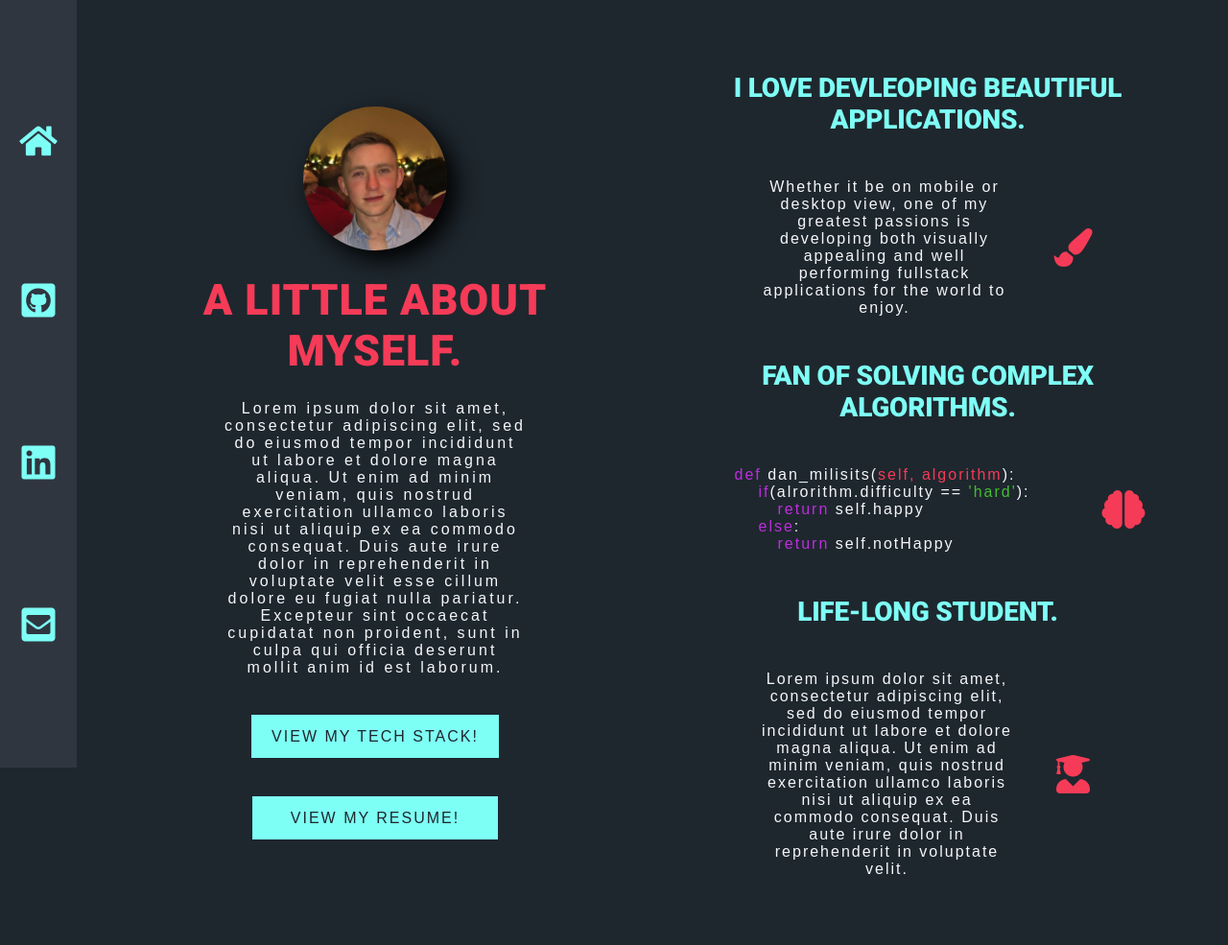
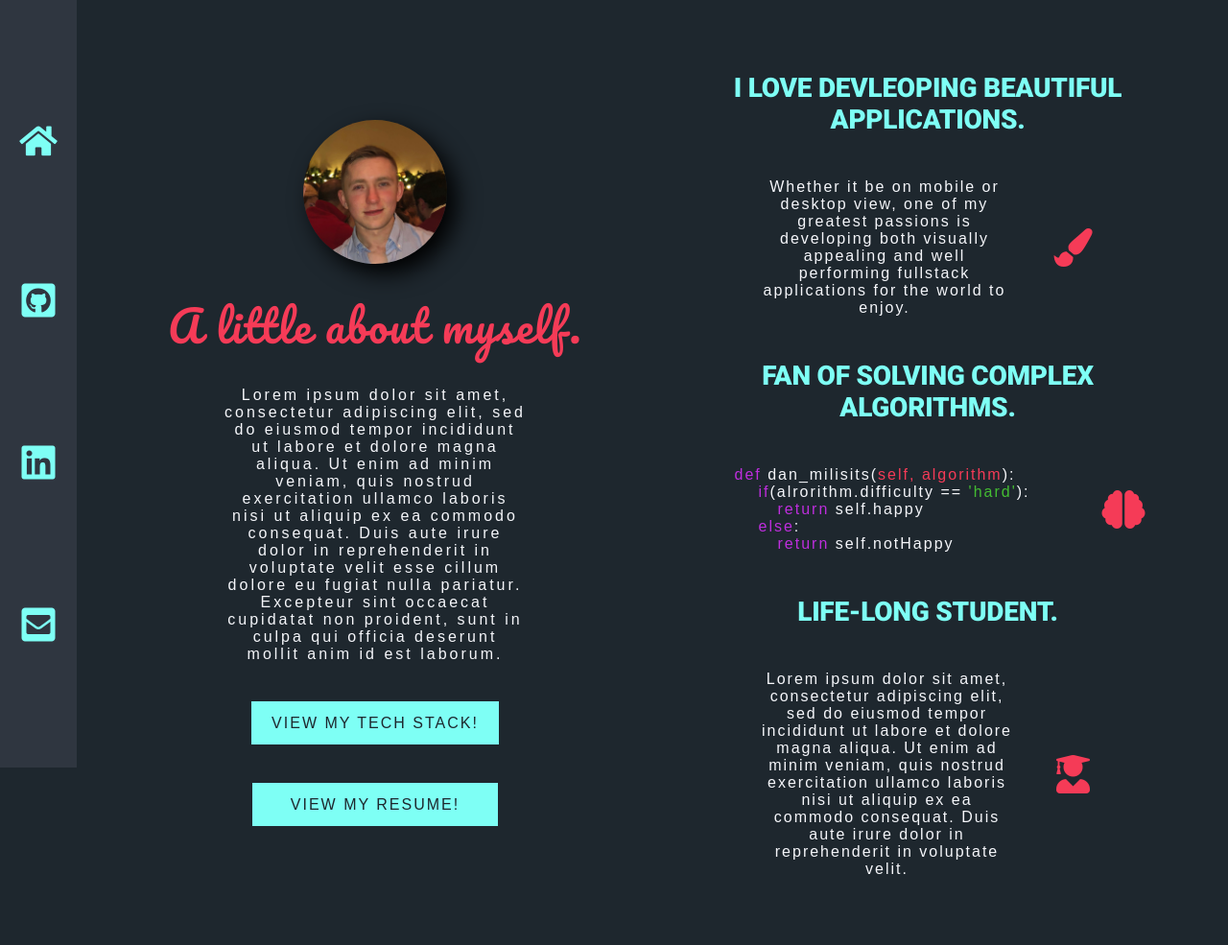
Before and after one commit to d-milisits/portfolio, a PHP site: page /about.html in a window 1280 px wide. Shown: the whole page at 96% size. Run offline with PHP 8.4, Linux system fonts and the light colour scheme; some libraries are stand-ins or nearby versions.

Commit message:
font change

```diff
--- a/about.html
+++ b/about.html
@@ -9,6 +9,7 @@
     <link rel="stylesheet" href="css/all.min.css"/>
     <link rel="stylesheet" href="css/fontawesome.min.css"/>
     <link href="https://fonts.googleapis.com/css2?family=Roboto:wght@900&display=swap" rel="stylesheet">
+    <link href="https://fonts.googleapis.com/css2?family=Pacifico&display=swap" rel="stylesheet">
   </head>
   <body>
     <div class="navbar">
--- a/css/about.css
+++ b/css/about.css
@@ -35,14 +35,13 @@
   box-shadow: 10px 10px 25px black;
 }
 .about-myself {
-  letter-spacing: 1px;
+  letter-spacing: 1.5px;
   font-weight: 800;
-  font-family: 'Roboto';
+  font-family: 'Pacifico';
   font-size: 2.8rem;
   font-weight:200;
   padding: 25px;
   color: #f53b57;
-  text-transform: uppercase;
   text-align: center;
 }
 .about-myself-text {
```
